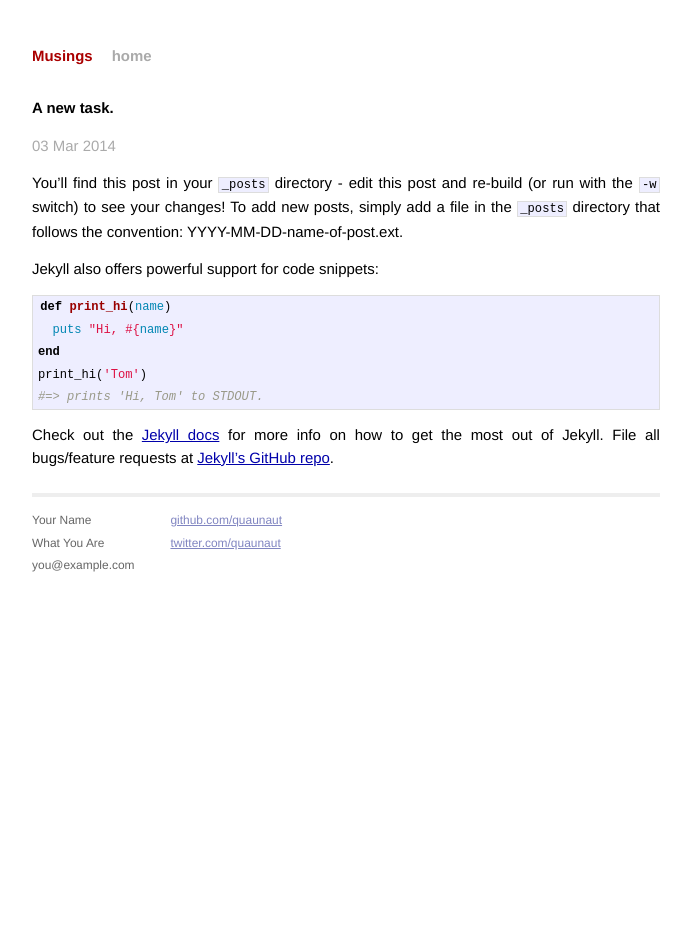
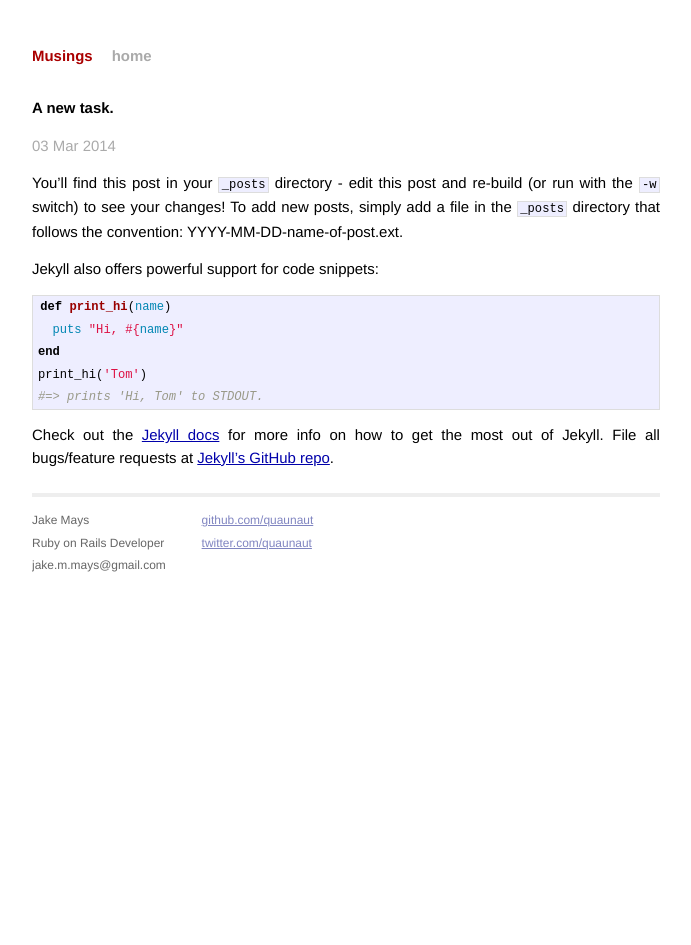
Before and after one commit to bravely/quaunaut.github.io, a Jekyll site: the page built from _posts/2014-03-03-welcome-to-jekyll.markdown, in a window 1280 px wide. Shown: the whole page, without its empty margins (294-985 px from the left). Built offline with Jekyll 4.4.1, drawn with Linux system fonts in a browser that asks for light colours; Markdown is read by kramdown in place of the engine named in the settings.

Commit message:
Updated personal information.

```diff
--- a/_layouts/default.html
+++ b/_layouts/default.html
@@ -26,9 +26,9 @@
           <div class="footer">
             <div class="contact">
               <p>
-                Your Name<br />
-                What You Are<br />
-                you@example.com
+                Jake Mays<br />
+                Ruby on Rails Developer<br />
+                jake.m.mays@gmail.com
               </p>
             </div>
             <div class="contact">
```
